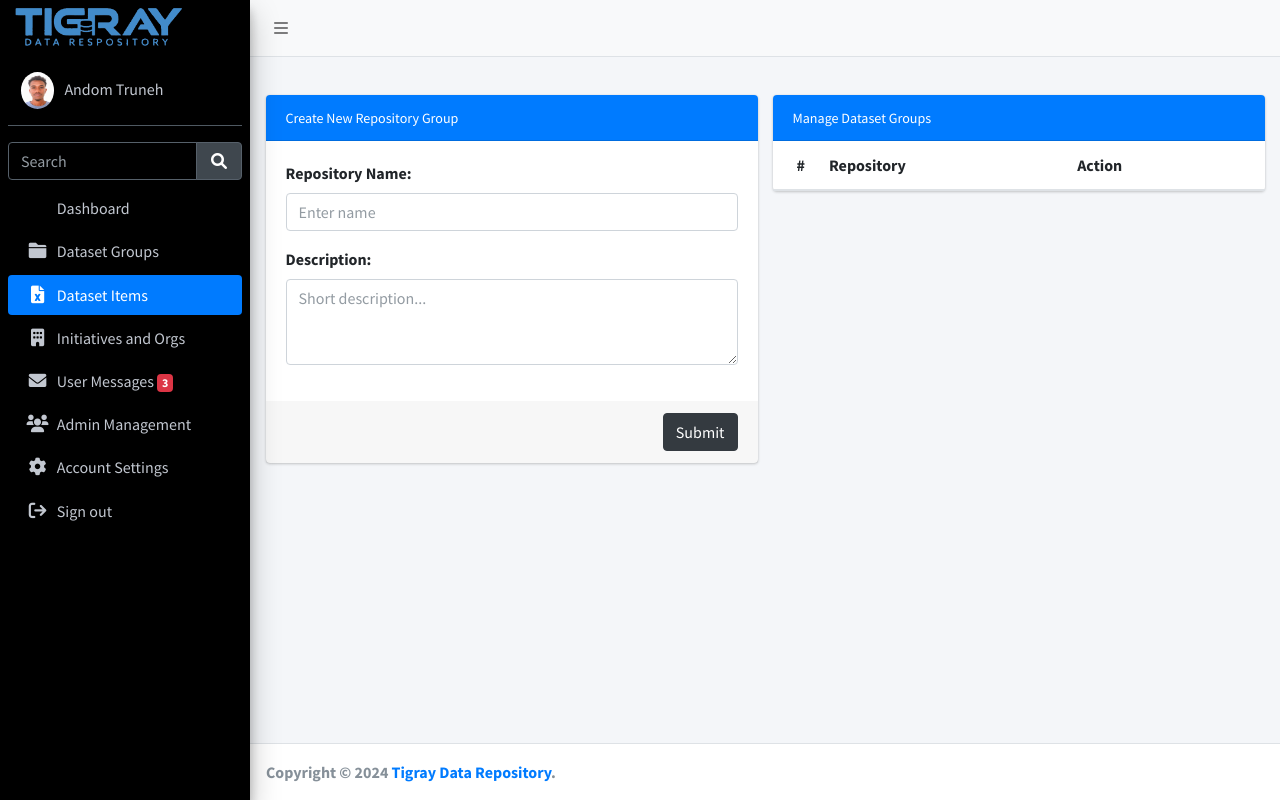
After one commit to BlackCobra29-bit/Tigray-Data-Repository, a Django app: page /add-dataset-item/ in a window 1280 px wide. The commit adds this page. Run offline with Django 5.2, Linux system fonts and the light colour scheme; a user stored in the database is signed in; data comes from the database, SQL or seed files in the repository; both versions use the stored data as it was after the commit; lists and menus that the app fills with data are empty; some libraries are stand-ins or nearby versions.

Commit message:
latest repo update

```diff
--- a/App/views.py
+++ b/App/views.py
@@ -12,6 +12,8 @@ from django.contrib.auth.mixins import LoginRequiredMixin
 from django.http import HttpResponseRedirect, JsonResponse
 from django.shortcuts import redirect, render, get_object_or_404
 from django.urls import reverse_lazy
+from django.contrib.auth import update_session_auth_hash
+from django.contrib.auth.hashers import check_password
 from django.views import View
 from django.views.generic import TemplateView
 import plotly
@@ -179,6 +181,12 @@ class DatasetDeleteGroup(LoginRequiredMixin, TemplateView):
 
         return redirect('dataset-groups')
 
+# Dataset Item Views
+class DatasetAddItem(LoginRequiredMixin, TemplateView):
+    template_name  = 'admin_page/dataset_items.html'
+    login_url = 'sign-in'
+    redirect_field_name = 'next'
+
 # Admin Account Settings Views
 class AdminAccountSettings(LoginRequiredMixin, TemplateView):
     template_name = 'admin_page/account_settings.html'
@@ -203,6 +211,32 @@ class AdminAccountUpdate(LoginRequiredMixin, TemplateView):
 
         return redirect('account-settings')
 
+class AdminUpdatePassword(LoginRequiredMixin, View):
+    def post(self, request, *args, **kwargs):
+        current_password = request.POST.get('CurrentPassword')
+        new_password = request.POST.get('NewPassword')
+        confirm_password = request.POST.get('ConfirmNewPassword')
+
+        if not current_password or not new_password or not confirm_password:
+            messages.error(request, "All fields are required.")
+            return redirect('account-settings')
+
+        if not check_password(current_password, request.user.password):
+            messages.error(request, "Current password is incorrect.")
+            return redirect('account-settings')
+
+        if new_password != confirm_password:
+            messages.error(request, "Passwords do not match.")
+            return redirect('account-settings')
+
+        request.user.set_password(new_password)
+        request.user.save()
+
+        update_session_auth_hash(request, request.user)
+
+        messages.success(request, "Password updated successfully.")
+        return redirect('account-settings')
+
 # Logout View
 class LogoutView(LoginRequiredMixin, View):
     def get(self, request, *args, **kwargs):
--- a/templates/admin_page/base.html
+++ b/templates/admin_page/base.html
@@ -70,7 +70,8 @@
               </a>
             </li>
             <li class="nav-item">
-              <a href="gallery.html" class="nav-link">
+              <a href="{% url 'add-dataset-item' %}"
+                class="nav-link {% if request.resolver_match.url_name == 'add-dataset-item' %}active{% endif %}">
                 <i class="nav-icon fa fa-file-excel"></i>
                 <p>Dataset Items</p>
               </a>
@@ -154,6 +155,7 @@
     }
   </script>
 
+  <!-- Repository Group Registration form validation with jquery validatio -->
   <script>
     $(function () {
       $('#RepositoryGroupForm').validate({
@@ -188,6 +190,51 @@
     });
   </script>
 
+  <!--  Password update form validation with jquery validatio -->
+  <script>
+    $(function () {
+      $('#PasswordValidation').validate({
+        rules: {
+          CurrentPassword: {
+            required: true,
+          },
+          NewPassword: {
+            required: true,
+            minlength: 6
+          },
+          ConfirmNewPassword: {
+            required: true,
+            equalTo: "#NewPassword",
+          },
+        },
+        messages: {
+          CurrentPassword: {
+            required: "Please enter the current password",
+          },
+          NewPassword: {
+            required: "Please provide a new password",
+            minlength: "Your password must be at least 6 characters long"
+          },
+          ConfirmNewPassword: {
+            required: "Please confirm the new password",
+            equalTo: "Passwords do not match. Please ensure both fields are the same."
+          },
+        },
+        errorElement: 'span',
+        errorPlacement: function (error, element) {
+          error.addClass('invalid-feedback');
+          element.closest('.form-group').append(error);
+        },
+        highlight: function (element, errorClass, validClass) {
+          $(element).addClass('is-invalid');
+        },
+        unhighlight: function (element, errorClass, validClass) {
+          $(element).removeClass('is-invalid');
+        }
+      });
+    });
+  </script>
+
   <script>
     // Initialize tooltips
     var tooltipTriggerList = [].slice.call(document.querySelectorAll('[data-bs-toggle="tooltip"]'))
--- /dev/null
+++ b/templates/admin_page/dataset_items.html
@@ -0,0 +1,172 @@
+{% extends 'admin_page/base.html' %}
+
+{% block content %}
+
+<script src="https://cdn.jsdelivr.net/npm/sweetalert2@11"></script>
+
+<div class="content-wrapper">
+    <!-- Content Header (Page header) -->
+    <section class="content-header">
+        <div class="container-fluid">
+            <div class="row mb-2">
+                <div class="col-sm-6">
+                    <h1></h1>
+                </div>
+            </div>
+        </div>
+    </section>
+
+    <!-- Main content -->
+    <section class="content">
+        <div class="container-fluid">
+            <div class="row">
+
+                <div class="col-md-12">
+                    {% if messages %}
+                    {% for message in messages %}
+                    <div class="alert alert-success alert-dismissible">
+                        <button type="button" class="close" data-dismiss="alert" aria-hidden="true">&times;</button>
+                        <span class="fa fa-check-circle"></span> {{ message }}
+                    </div>
+                    {% endfor %}
+                    {% endif %}
+                </div>
+
+                <!-- Left Column -->
+                <div class="col-md-6">
+                    <div class="card card-primary">
+                        <div class="card-header">
+                            <h3 class="card-title"><span class="typcn typcn-pencil"></span>
+                                <small>Create New Repository Group</small>
+                            </h3>
+                        </div>
+                        <!-- Form Start -->
+                        <form id="RepositoryGroupForm" method="POST">
+                            {% csrf_token %}
+                            <div class="card-body">
+                                <div class="form-group">
+                                    <label>Repository Name:</label>
+                                    <input type="text" name="repository_name" class="form-control"
+                                        placeholder="Enter name">
+                                </div>
+                                <div class="form-group">
+                                    <label>Description:</label>
+                                    <textarea class="form-control" name="repository_description" rows="3"
+                                        placeholder="Short description..."></textarea>
+                                </div>
+                            </div>
+                            <div class="card-footer">
+                                <button type="submit" class="btn btn-dark float-right">Submit</button>
+                            </div>
+                        </form>
+                    </div>
+                </div>
+                <!-- Right Column -->
+                <div class="col-md-6">
+                    <div class="card card-primary">
+                        <div class="card-header">
+                            <h3 class="card-title">
+                                <small><span class="typcn typcn-folder"></span> Manage Dataset Groups</small>
+                            </h3>
+                        </div>
+                        <div class="card-body p-0">
+                            <table class="table table-striped">
+                                <thead>
+                                    <tr>
+                                        <th style="width: 10px">#</th>
+                                        <th>Repository</th>
+                                        <th>Action</th>
+                                    </tr>
+                                </thead>
+                                <tbody>
+                                    {% for item in AvailableRepositoryGroups %}
+                                    <tr>
+                                        <td>{{ forloop.counter }}</td>
+                                        <td>
+                                            <span data-bs-toggle="tooltip" title="{{ item.description }}"
+                                                style="cursor: pointer;">
+                                                {{ item.name }}
+                                            </span>
+                                        </td>
+                                        <td>
+                                            <a href="#" data-toggle="modal" data-target="#editModal{{ item.id }}">
+                                                <i class="fa fa-pencil text-warning text-sm" title="Edit Item"></i>
+                                            </a>
+                                            &nbsp
+                                            <a href="#" onclick="confirmDelete('{{ item.id }}', '{{ item.name }}')">
+                                                <i class="fa fa-trash text-danger text-sm" title="Delete Item"></i>
+                                            </a>
+                                        </td>
+                                    </tr>
+
+                                    <!-- Edit Modal -->
+                                    <div class="modal fade" id="editModal{{ item.id }}">
+                                        <div class="modal-dialog modal-default">
+                                            <div class="modal-content">
+                                                <div class="modal-header bg-primary">
+                                                    <h4 class="modal-title">
+                                                        <small>{{ item.name }} Repository</small>
+                                                    </h4>
+                                                </div>
+                                                <form method="POST" action="{% url 'dataset-update-group' item.id %}">
+                                                    <div class="modal-body">
+                                                        <div class="form-group">
+                                                            <label for="">Repository Name:</label>
+                                                            <input type="text" name="UpdateRepositoryName"
+                                                                class="form-control" value="{{ item.name }}" required>
+                                                        </div>
+                                                        <div class="form-group">
+                                                            <label for="">Repository Description:</label>
+                                                            <textarea class="form-control"
+                                                                name="UpdateRepositoryDescription" rows="3"
+                                                                placeholder="Short description..."
+                                                                required>{{ item.description }}</textarea>
+                                                        </div>
+                                                    </div>
+                                                    <div class="modal-footer justify-content-between">
+                                                        <button type="button" class="btn btn-default"
+                                                            data-dismiss="modal">Cancel</button>
+                                                        {% csrf_token %}
+                                                        <button class="btn btn-dark" type="submit">Update</button>
+                                                    </div>
+                                                </form>
+                                            </div>
+                                        </div>
+                                    </div>
+                                    {% endfor %}
+                                </tbody>
+                            </table>
+                        </div>
+                    </div>
+                </div>
+            </div>
+        </div>
+    </section>
+</div>
+
+<script>
+    function confirmDelete(itemId, itemName) {
+        Swal.fire({
+            title: 'Are you sure?',
+            text: `Do you want to delete the "${itemName}" repository?`,
+            icon: 'question',
+            showCancelButton: true,
+            confirmButtonColor: '#d33',
+            cancelButtonColor: '#3085d6',
+            confirmButtonText: 'Yes, delete it!',
+            cancelButtonText: 'Cancel'
+        }).then((result) => {
+            if (result.isConfirmed) {
+                // Submit the form programmatically
+                const form = document.createElement('form');
+                form.method = 'POST';
+                form.action = "{% url 'dataset-delete-group' itemId %}";
+                form.innerHTML = `{% csrf_token %}`;
+                document.body.appendChild(form);
+                form.submit();
+            }
+        });
+    }
+</script>
+
+{% endblock %}
--- a/tigray_data_repo/urls.py
+++ b/tigray_data_repo/urls.py
@@ -20,15 +20,19 @@ from django.urls import path
 from django.conf import settings
 from django.conf.urls.static import static
 from App.views import (
+    # User page url map
     IndexView,
     ViewDataRepositoryView,
     SignInView,
+    # Admin page url map
     DashboardView,
     DatasetGroup,
     DatasetUpdateGroup,
     DatasetDeleteGroup,
+    DatasetAddItem,
     AdminAccountSettings,
     AdminAccountUpdate,
+    AdminUpdatePassword,
     LogoutView,
 )
 
@@ -50,7 +54,9 @@ urlpatterns = [
         DatasetDeleteGroup.as_view(),
         name="dataset-delete-group",
     ),
+    path("add-dataset-item/", DatasetAddItem.as_view(), name = 'add-dataset-item'),
     path("account-settings/", AdminAccountSettings.as_view(), name="account-settings"),
     path('admin-account-update/', AdminAccountUpdate.as_view(), name = 'admin-account-update'),
+    path('admin-password-update/', AdminUpdatePassword.as_view(), name = 'admin-password-update'),
     path("logout/", LogoutView.as_view(), name="logout"),
 ] + static(settings.MEDIA_URL, document_root=settings.MEDIA_ROOT)
```
Also changed, not shown: templates/admin_page/account_settings.html (+15 -13 lines), db.sqlite3.
